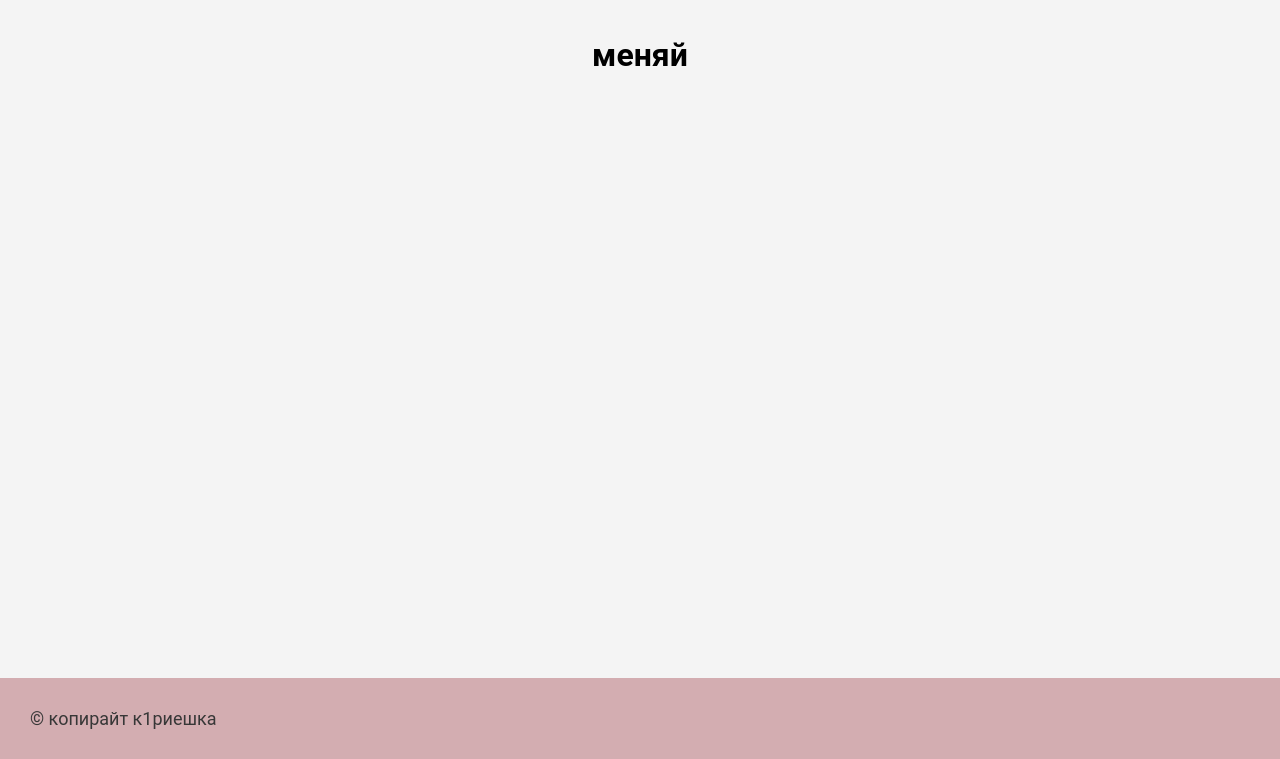
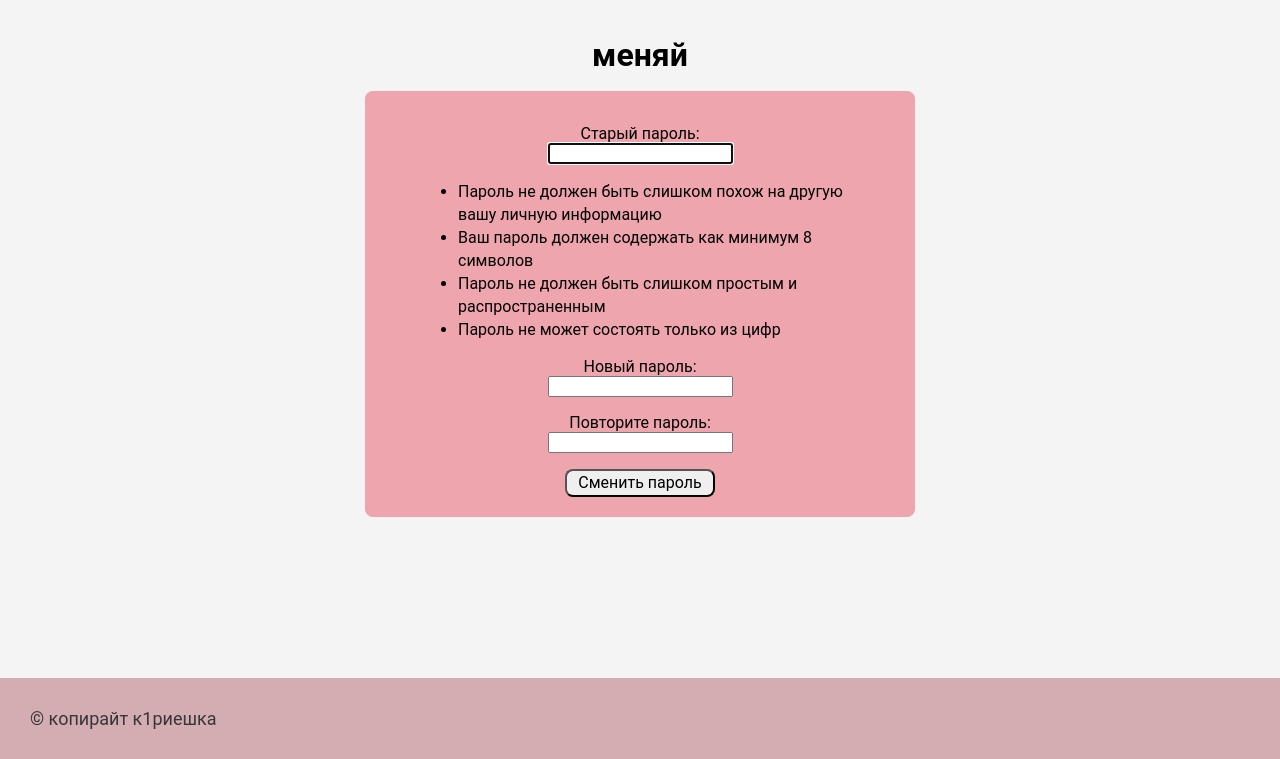
Before and after one commit to K1R1EIIIKA/Django-AstrumSite, a Django app: page /admin/password_change/ in a window 1280 px wide. Shown: the part 41-800 px from the top of the page. Run offline with Django 4.2, Linux system fonts and the light colour scheme; a user stored in the database is signed in.

Commit message:
v0.13 added working password change form and settings rebuild

```diff
--- a/account/templates/account/account.html
+++ b/account/templates/account/account.html
@@ -12,7 +12,7 @@
         {{ player.username }}<br>
         {{ player.email }}<br>
         {{ player.date_created }}<br>
-        <p class="text"><a class="text" style="color: #b2b2b2" href="{% url 'profile_detail' player.username %}">Посмотреть статистику</a></p>
+        <p class="text"><a class="text" style="color: #b2b2b2" href="{% url 'profile_detail' user.username %}">Посмотреть статистику</a></p>
     {% else %}
         <p class="text">
             Вы не вошли в аккаунт!!!
--- a/account/templates/account/settings.html
+++ b/account/templates/account/settings.html
@@ -5,6 +5,8 @@
 {% block content %}
     {% if user.is_authenticated %}
         <h1 class="text">настраивайся</h1>
+        {{ player.username }}
+        {{ player.date_created }}
         <p class="text"><a class="text" style="color: #b2b2b2" href="{% url 'password_change' %}">Сменить пароль</a></p>
     {% else %}
         <p class="text">
--- a/account/templates/registration/password_change_form.html
+++ b/account/templates/registration/password_change_form.html
@@ -4,4 +4,20 @@
 
 {% block content %}
     <h1 class="text">меняй</h1>
+    <div class="pch-form-account">
+        <form method="POST">
+            {% csrf_token %}
+            <span class="form-account-control">{{ error }}</span>
+            <p class="form-control-text">Старый пароль: <br>{{ form.old_password }}<br></p>
+            <ul class="pch-form">
+                <li>Пароль не должен быть слишком похож на другую вашу личную информацию</li>
+                <li>Ваш пароль должен содержать как минимум 8 символов</li>
+                <li>Пароль не должен быть слишком простым и распространенным</li>
+                <li>Пароль не может состоять только из цифр</li>
+            </ul>
+            <p class="form-control-text">Новый пароль: <br>{{ form.new_password1 }}<br></p>
+            <p class="form-control-text">Повторите пароль: <br>{{ form.new_password2 }}<br></p>
+            <button style="width: 150px; margin: 5px auto; height: 28px" class="form-account-control btn-account-create" type="submit">Сменить пароль</button>
+        </form>
+    </div>
 {% endblock %}
--- a/account/urls.py
+++ b/account/urls.py
@@ -5,6 +5,7 @@ urlpatterns = [
     path('', views.account, name='account_home'),
     path('register', views.register, name='register'),
     path('login', views.login_acc, name='login'),
+    path('password_change', views.password_change, name='password_change'),
     path('settings', views.settings, name='settings'),
-    path('<username>', views.view_profile, name='profile_detail'),
+    path('profile/<username>', views.view_profile, name='profile_detail'),
 ]
--- a/main/static/main/css/darkTheme.css
+++ b/main/static/main/css/darkTheme.css
@@ -93,3 +93,7 @@ nav a {
 .form-account-login {
     background: #866064;
 }
+
+.pch-form-account {
+    background: #866064;
+}
--- a/main/static/main/css/global.css
+++ b/main/static/main/css/global.css
@@ -210,3 +210,17 @@ nav li {
     border-radius: 8px;
     width: 500px;
 }
+
+.pch-form {
+    line-height: 23px;
+    width: 400px;
+    margin-left: 28px;
+}
+
+.pch-form-account {
+    padding: 0 25px 15px 25px;
+    display: block;
+    margin: -5px auto;
+    border-radius: 8px;
+    width: 500px;
+}
--- a/main/static/main/css/lightTheme.css
+++ b/main/static/main/css/lightTheme.css
@@ -81,9 +81,13 @@ body, html {
 /* |  | |___ |___ |__| |__| | \|  |  */
 
 .form-account {
-    background:#EEA5AD;
+    background: #EEA5AD;
 }
 
 .form-account-login {
-    background:#EEA5AD;
+    background: #EEA5AD;
 }
+
+.pch-form-account {
+    background: #EEA5AD;
+}
```
Also changed, not shown: account/forms.py (+21 -1 lines), account/views.py (+33 -4 lines), db.sqlite3.
